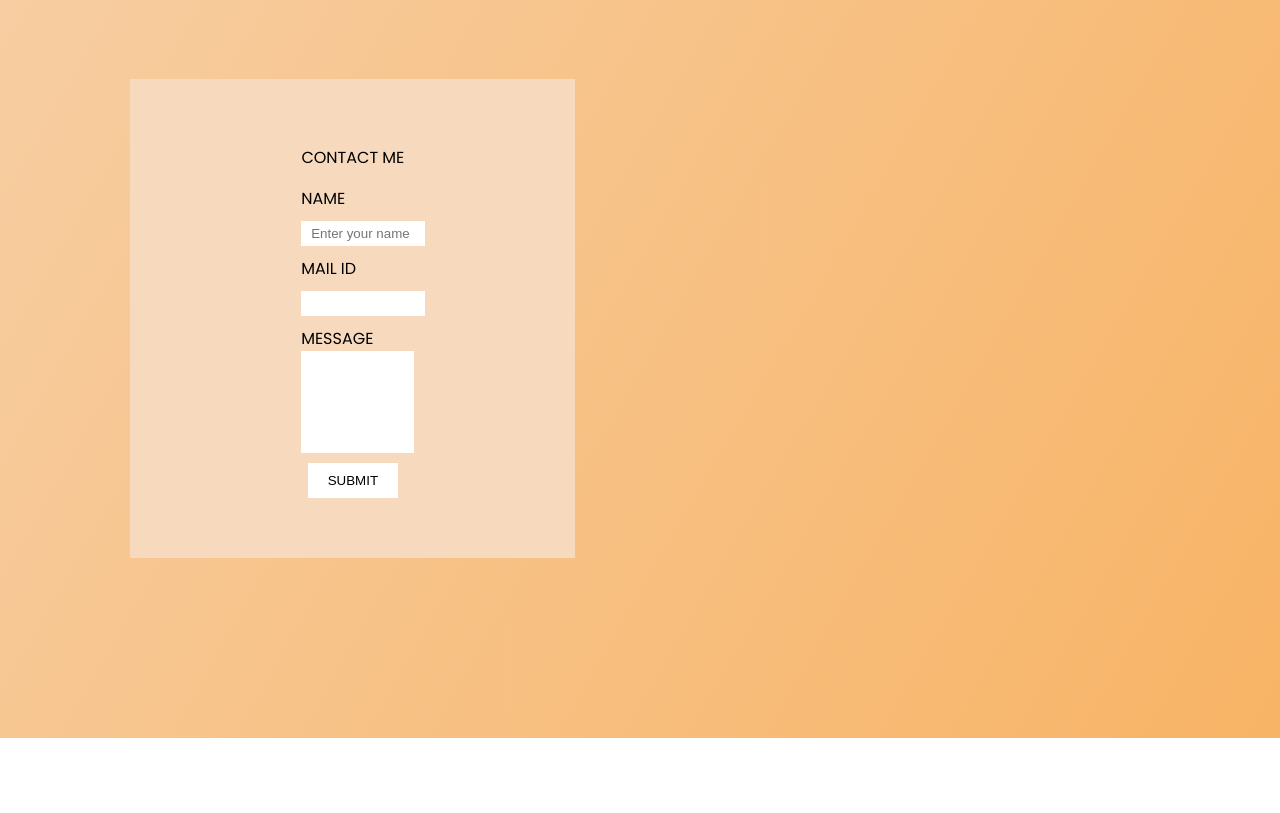
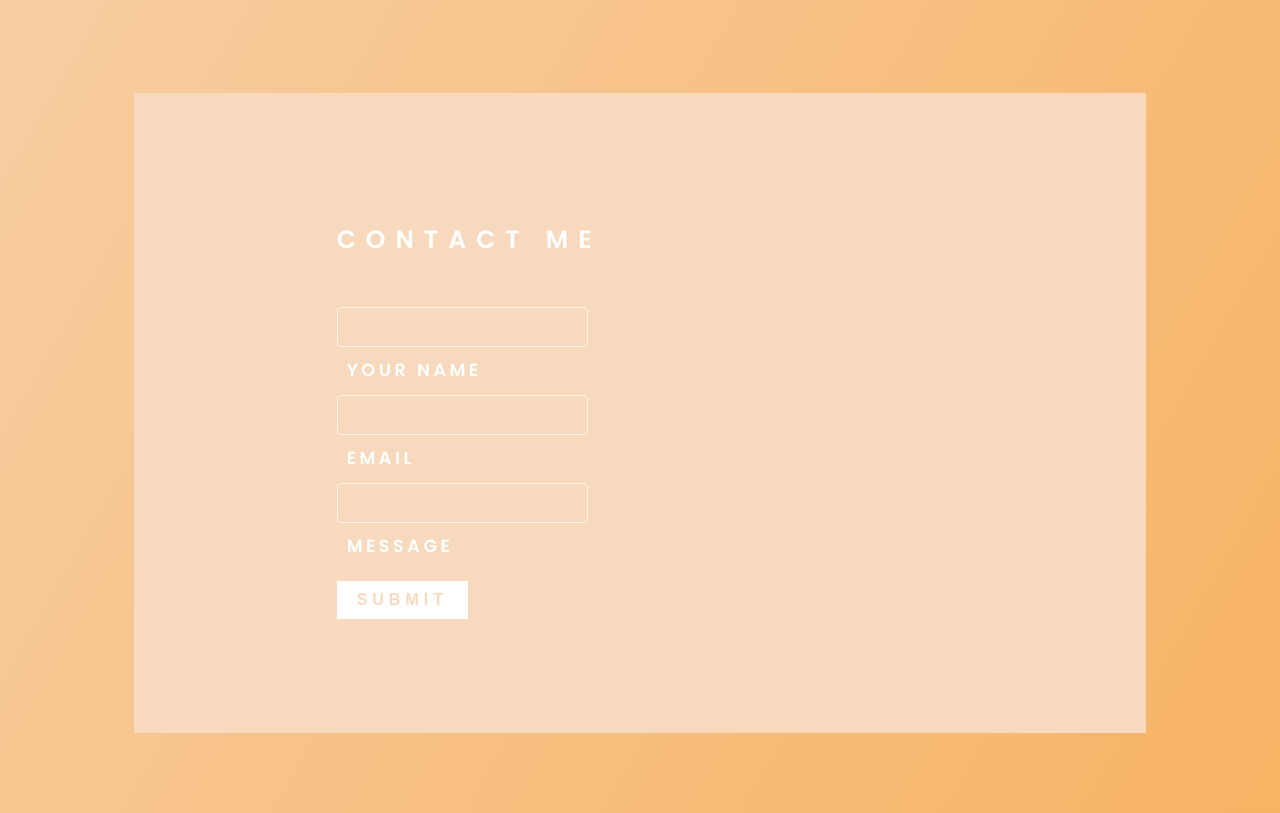
Before and after one commit to kowshik-7/Personal_portfolio, a plain HTML site: page contact.html in a window 1280 px wide. Shown: the part 78-891 px from the top of the page. Before the commit the page ends 816 px from the top, so only its background shows below. Drawn offline with Linux system fonts and the light colour scheme.

Commit message:
Add files via upload

```diff
--- a/contact.html
+++ b/contact.html
@@ -13,19 +13,24 @@
 </head>
 <body>
     <nav>
-        <i class="fa-sharp fa-solid fa-user fa-3x logo"></i>
-        <ul>
+        <label class="logo">PROTFOLIO</label>
+        <input type="checkbox" id="check">
+        <label for="check" class="checkbtn">
+            <i class="fas fa-bars"></i>
+        </label>
+        <!-- <i class="fa-sharp fa-solid fa-user fa-3x logo"></i> -->
+        <ul id="list">
             <li><a href="./index.html"><i class="fa-sharp fa-solid fa-house fa-sm"></i> HOME</a></li>
             <li><a href="./about.html"><i class="fa-sharp fa-solid fa-address-card"></i> ABOUT</a></li>
             <li><a><i class="fa-solid fa-bars-progress"></i> PROJECTS</a></li>
-            <li><a><i class="fa-solid fa-address-book"></i> CONTACT</a></li>
+            <li><a href="./contact.html"><i class="fa-solid fa-address-book"></i> CONTACT</a></li>
         </ul>
 
     </nav>
-    <div class="section2">
+    <!-- <div class="section2">
         <div class="contact_container">
-            <p>CONTACT ME</p>
             <form action="">
+                <p>CONTACT ME</p>
                 <label>NAME <br></label>
                 <input type="text" placeholder="Enter your name" class="nameBox"><br>
                 <label>MAIL ID <br></label>
@@ -37,6 +42,26 @@
                 </div>
             </form>
         </div>
+    </div> -->
+
+    <div class="contactSection">
+        <div class="contactContent">
+            <form>
+                <label>CONTACT ME</label>
+                <div class="inputBox">
+                    <input type="text" required> <span>YOUR NAME</span>
+                </div>
+                <div class="inputBox">
+                    <input type="text" required> <span>EMAIL</span>
+                </div>
+                <div class="inputBox">
+                    <input type="text" required> <span>MESSAGE</span>
+                </div>
+                <div class="btn">
+                    <button class="subBtn" type="submit">SUBMIT</button>
+                </div>
+            </form>
+        </div>
     </div>
 </body>
 </html>
--- a/style.css
+++ b/style.css
@@ -117,6 +117,7 @@ nav ul li a {
     }
     #check:checked ~ ul{
         left: 0px;
+        background-color:#f7dabe;
     }
     /* #check ~ ul{
         left: -200px;
@@ -384,7 +385,7 @@ nav ul li :hover{
 
 
 /* contact page */
-.section2{
+/* .section2{
     display: flex;
     justify-content: center;
 }
@@ -397,7 +398,7 @@ nav ul li :hover{
     flex-direction: column;
     justify-content: center;
     align-items: center;
-    padding: 50px;
+
 }
 form{
     width: 30%;
@@ -434,4 +435,156 @@ form{
 .subBtn:hover{
     background-color: #F8A442;
     color: white;
+} */
+
+
+/* contact Section */
+
+.contactSection{
+    width: 100%;
+    height: 100vh;
+    display: flex;
+    justify-content: center;
+
 }
+.contactContent{
+    width: 80%;
+    height: 80vh;
+    background-color:#F7DABE;
+    margin-top: 80px;
+}
+
+form{
+    margin-top: 8rem;
+    display: flex;
+    gap: 3rem;
+    flex-direction: column;
+    margin-left: 20%;
+    justify-content: center;
+}
+form label{
+    letter-spacing: 10px;
+    color: white;
+    font-size: 25px;
+    font-weight: 600;
+}
+.contactItem{
+    width: 100%;
+    display: flex;
+    justify-content: left;
+}
+.inputBox {
+
+    position: relative;
+
+    width: fit-content;
+
+  }
+  .inputBox input {
+
+    width: 100%;
+
+    padding: 10px;
+
+    border: 1px solid rgb(255, 255, 255, 0.7);
+
+    background:#F7DABE;
+
+    border-radius: 5px;
+
+    outline: none;
+
+    color: black;
+
+    font-size: 1em;
+
+    transition: 0.5s;
+
+  }
+
+  .inputBox span {
+
+    position: absolute;
+
+    left: 0;
+
+    padding: 10px;
+
+    pointer-events: none;
+
+    font-size: 1.1em;
+
+    letter-spacing: 0.2em;
+
+    color: white;
+
+    text-transform: uppercase;
+
+    transition: 0.5s;
+
+    font-weight: 600;
+
+  }
+
+  .inputBox input:valid ~ span,
+
+  .inputBox input:focus ~ span {
+
+    color:rgb(50, 62, 85);
+    /* green #75e44f */
+
+    transform: translateX(10px) translateY(-7px);
+
+    font-size: 0.65em;
+
+    padding: 0 10px;
+
+    background: #F8A442;
+
+    border-left: 1px solid #F8A442;
+
+    border-right: 1px solid #F8A442;
+
+    letter-spacing: 0.2em;
+
+
+  }
+
+  .inputBox:nth-child(2) input:valid ~ span,
+
+  .inputBox:nth-child(2) input:focus ~ span {
+
+    background: #F8A442;
+
+    color: rgb(50, 62, 85);
+
+    border-radius: 2px;
+
+  }
+
+  .inputBox input:valid,
+
+  .inputBox input:focus {
+
+    border: 1px solid #F8A442;
+
+  }
+
+.btn{
+    display: flex;
+
+}
+.subBtn{
+    background-color: white;
+    color: #F7DABE;
+    border: none;
+    padding: 10px 20px;
+    margin: 10px 0px;
+    font-size: 1em;
+    font-weight: 600;
+    letter-spacing: 5px;
+}
+.subBtn:hover{
+    background-color: #F8A442;
+    color: white;
+}
```
